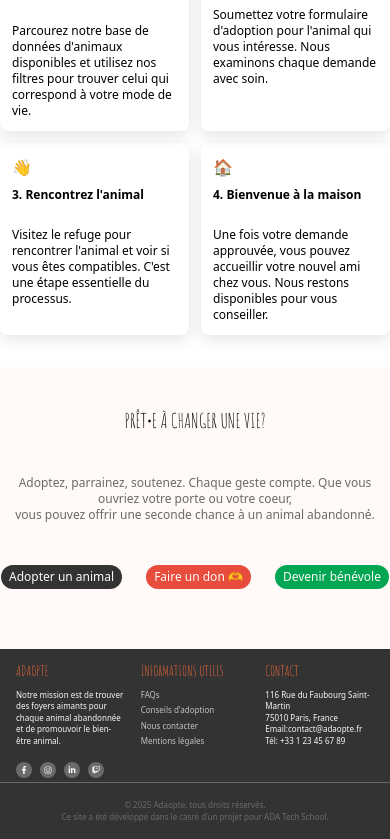
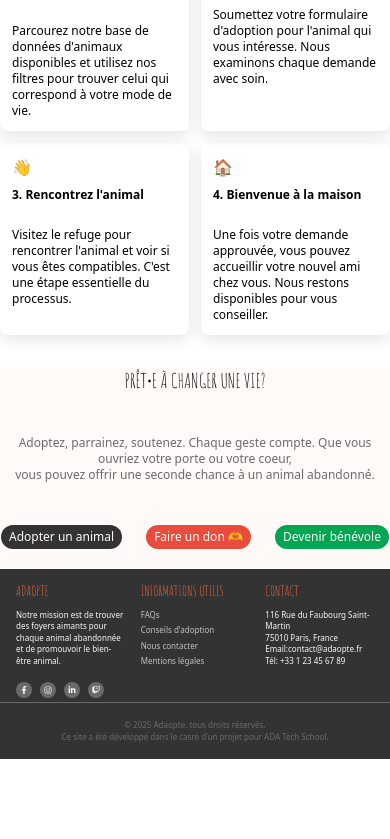
Before and after one commit to antoineb07/adaopte, a React (Vite) app: page / in a window 390 px wide. Shown: the part 1557-2396 px from the top of the page. After the commit the page ends 2316 px from the top, so only its background shows below. Built offline with nearby package versions, Linux system fonts and the light colour scheme.

Commit message:
style : responsive

```diff
--- a/src/components/ReadyToALife.tsx
+++ b/src/components/ReadyToALife.tsx
@@ -4,7 +4,7 @@ import { Link } from "react-router-dom";
 
 export default function ReadyToALife() {
   return (
-    <nav className="ready-to-a-life pb-15 pt-10 bg-primary">
+    <nav className="ready-to-a-life pb-5 md:pb-15 md:pt-10 bg-primary">
       <h2 className="font-heading items-center flex justify-center text-xl md:text-6xl pb-10">
         PRÊT•E À CHANGER UNE VIE?
       </h2>
```
